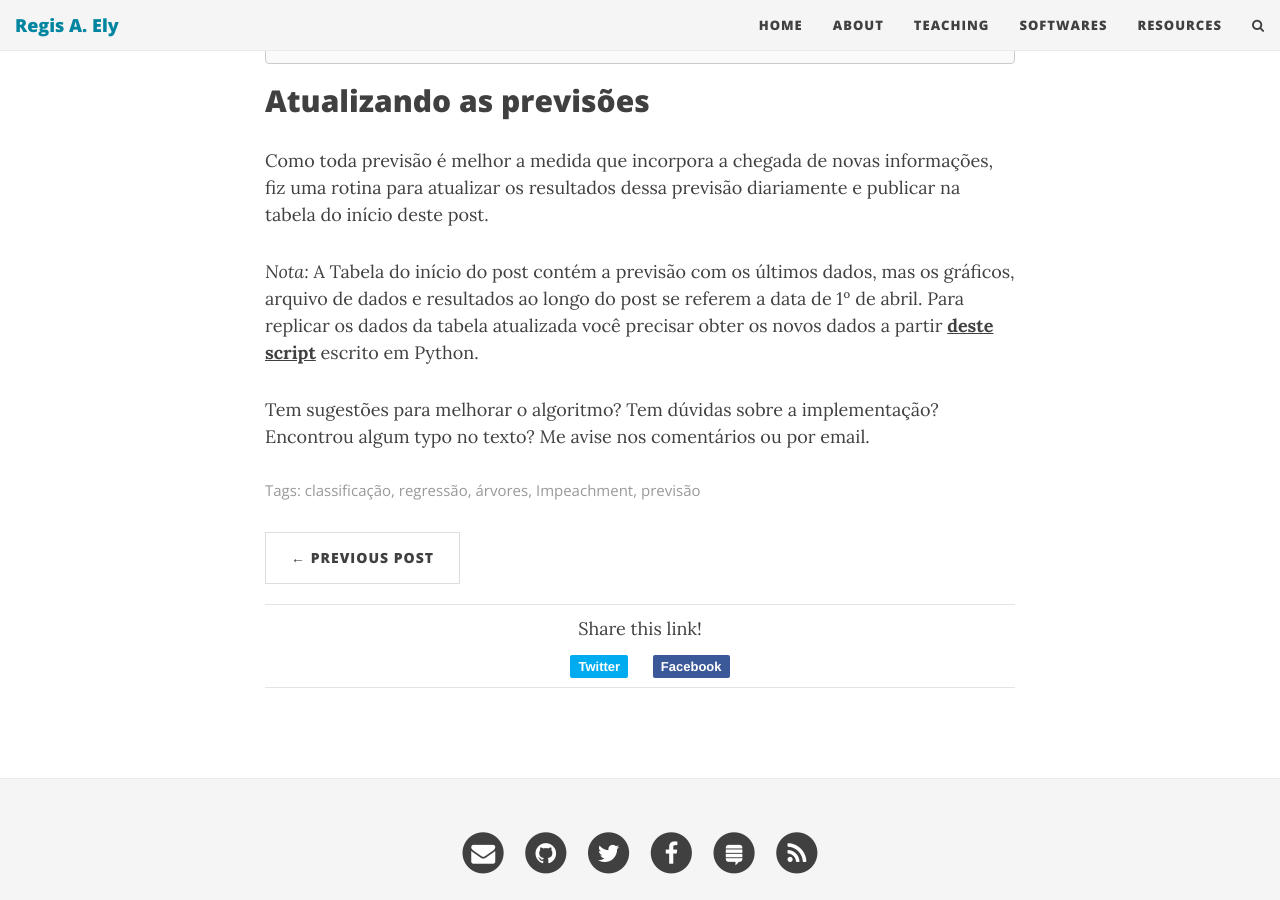
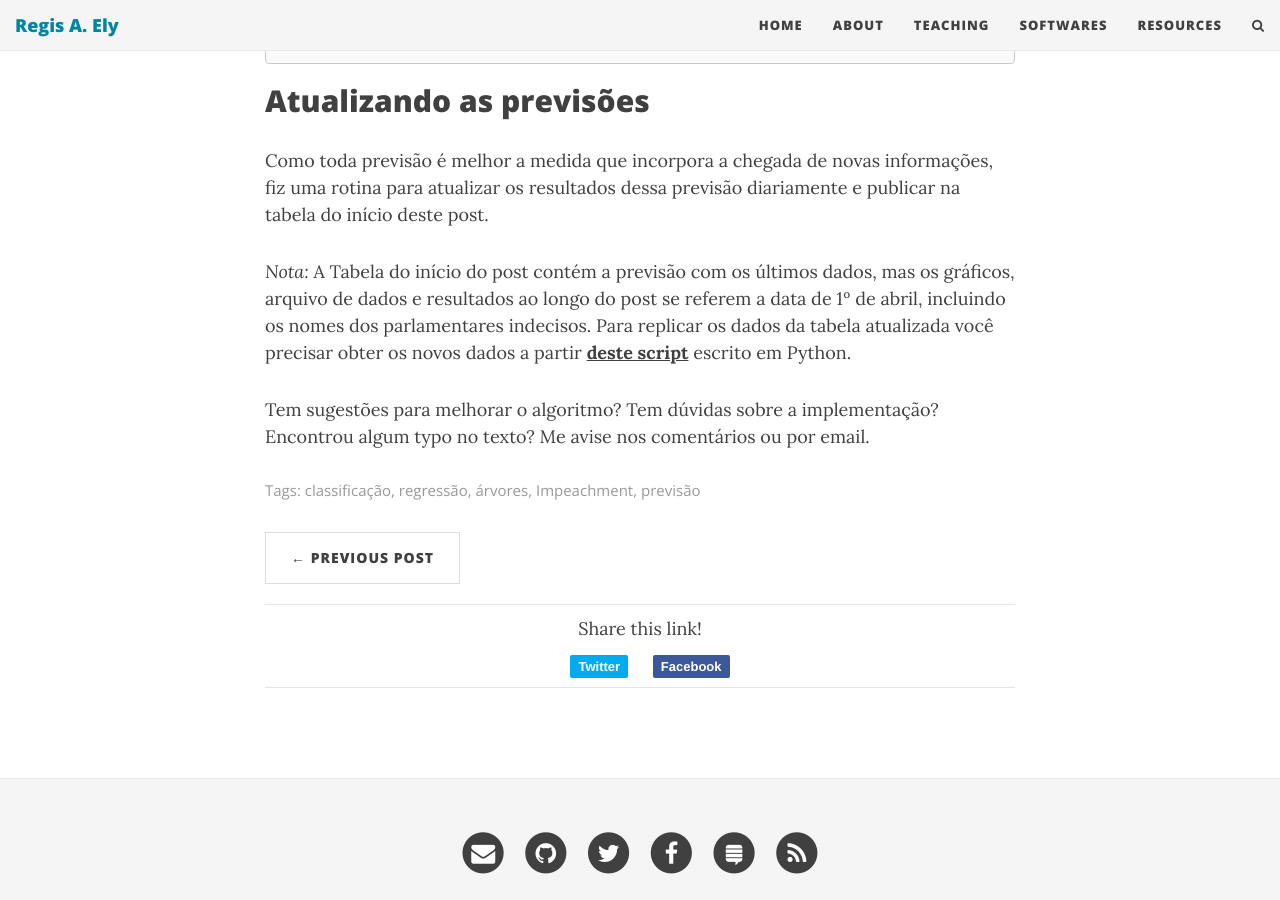
Before and after one commit to regisely/regisely.github.io, a Jekyll site: the page built from _posts/2016-04-01-impeachment.md, in a window 1280 px wide and 900 px high, scrolled down 9362 px. Built offline with Jekyll 4.4.1, drawn with Linux system fonts in a browser that asks for light colours; nearby versions of some CDN libraries; comment, search, counter and statistics services are not loaded.

Commit message:
Update note in impeachment

```diff
--- a/_posts/2016-04-01-impeachment.md
+++ b/_posts/2016-04-01-impeachment.md
@@ -265,6 +265,6 @@
 
 Como toda previsão é melhor a medida que incorpora a chegada de novas informações, fiz uma rotina para atualizar os resultados dessa previsão diariamente e publicar na tabela do início deste post.
 
-*Nota:* A Tabela do início do post contém a previsão com os últimos dados, mas os gráficos, arquivo de dados e resultados ao longo do post se referem a data de 1º de abril. Para replicar os dados da tabela atualizada você precisar obter os novos dados a partir **[deste script](https://gist.github.com/regisely/caefdf30313503bbf5d0bbae6e2a597d)** escrito em Python.
+*Nota:* A Tabela do início do post contém a previsão com os últimos dados, mas os gráficos, arquivo de dados e resultados ao longo do post se referem a data de 1º de abril, incluindo os nomes dos parlamentares indecisos. Para replicar os dados da tabela atualizada você precisar obter os novos dados a partir **[deste script](https://gist.github.com/regisely/caefdf30313503bbf5d0bbae6e2a597d)** escrito em Python.
 
 Tem sugestões para melhorar o algoritmo? Tem dúvidas sobre a implementação? Encontrou algum typo no texto? Me avise nos comentários ou por email.
```
